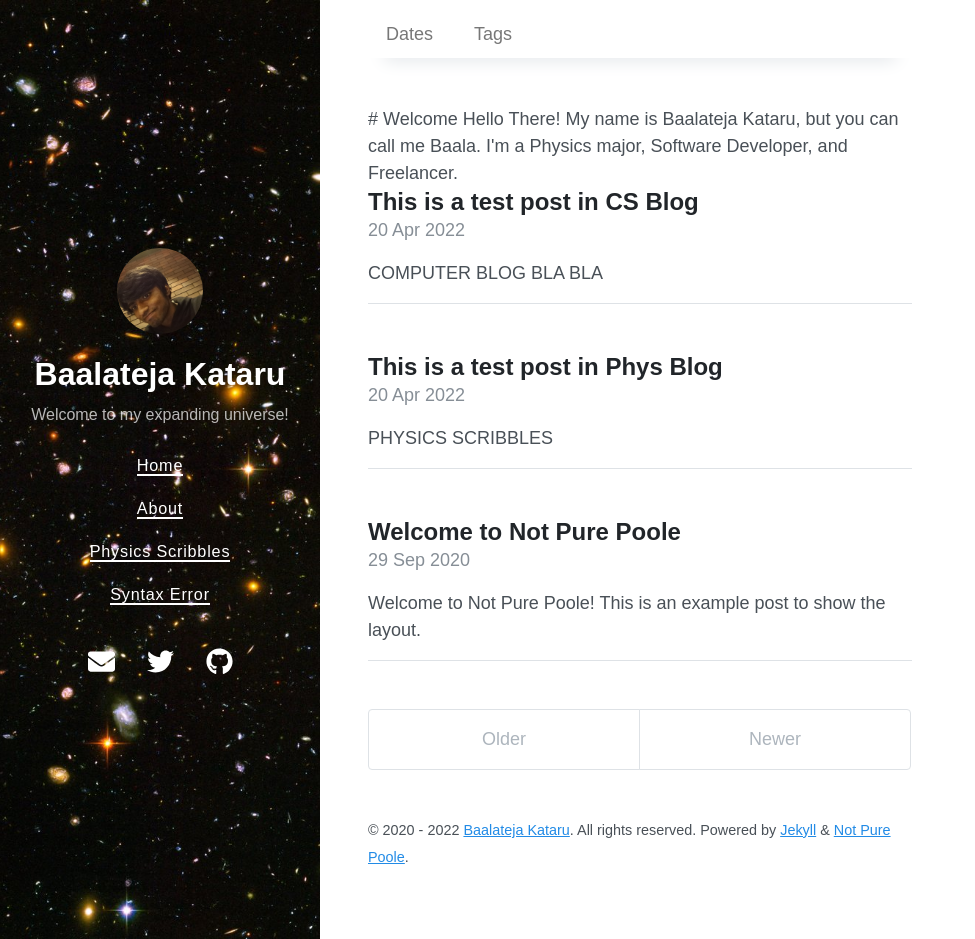
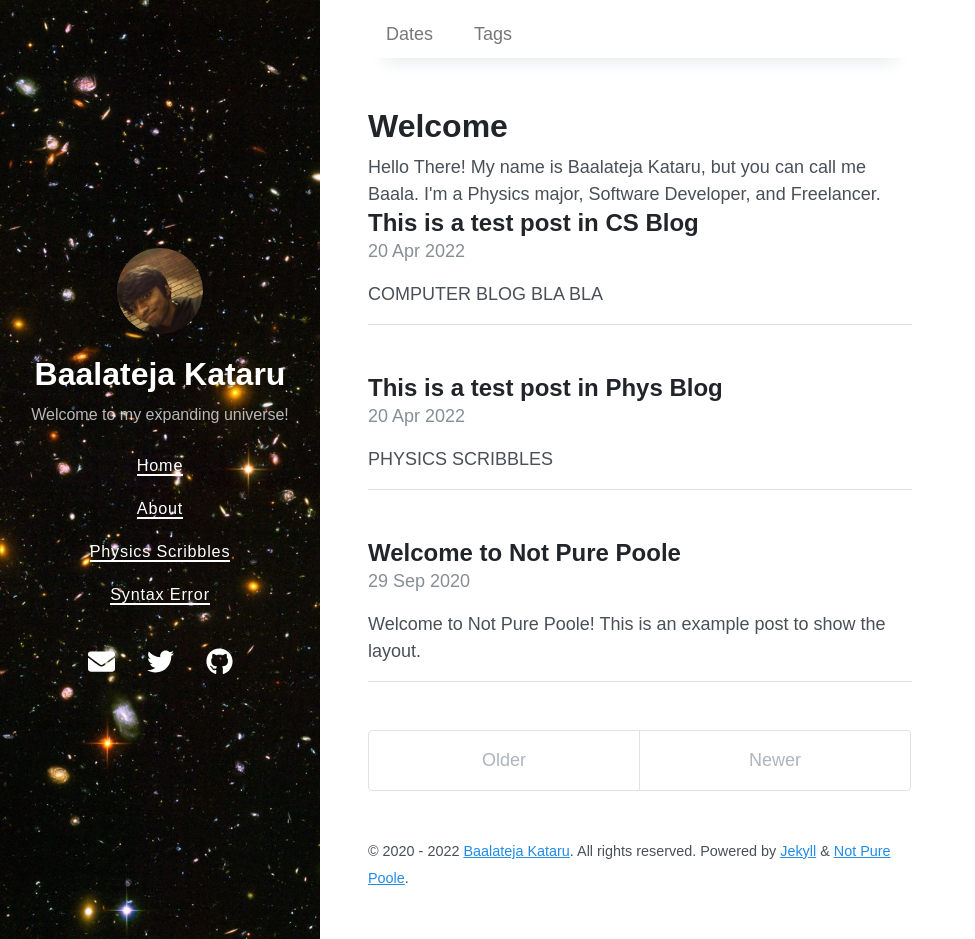
Before and after one commit to BK-Modding/BK-Modding.github.io, a Jekyll site: the page built from index.html, in a window 1280 px wide and 939 px high. Shown: the whole window, without its empty margins (0-975 px from the left). Built offline with Jekyll 4.4.1, drawn with Linux system fonts in a browser that asks for light colours; nearby versions of some CDN libraries; the list of posts is cut into pages by our own code.

Commit message:
Minor tweaks

```diff
--- a/_layouts/blog1.html
+++ b/_layouts/blog1.html
@@ -8,7 +8,7 @@ layout: default
 
 <div class="posts">
   {% for post in paginator.posts %}
-    {%- if post.publishing == "blog1" -%}
+    {% if post.publishing == 'blog1' %}
       <section class="post-entry">
         <h2 class="post-title">
           <a href="{{ post.url | relative_url }}">
@@ -28,7 +28,7 @@ layout: default
 
         <p>{{ post.excerpt | strip_html }}</p>
       </section>
-    {%- endif -%}
+    {% endif %}
 
   {% endfor %}
   {%- if jekyll.environment == "production" and site.disqus -%}
--- a/_layouts/blog2.html
+++ b/_layouts/blog2.html
@@ -8,7 +8,7 @@ layout: default
 
 <div class="posts">
   {% for post in paginator.posts %}
-    {%- if post.publishing == "blog2" -%}
+    {% if post.publishing == 'blog2' %}
       <section class="post-entry">
         <h2 class="post-title">
           <a href="{{ post.url | relative_url }}">
@@ -28,7 +28,7 @@ layout: default
 
         <p>{{ post.excerpt | strip_html }}</p>
       </section>
-    {%- endif -%}
+    {% endif %}
 
   {% endfor %}
 
--- a/index.html
+++ b/index.html
@@ -2,5 +2,5 @@
 layout: home
 ---
 
-# Welcome
+<h1>Welcome</h1>
 Hello There! My name is Baalateja Kataru, but you can call me Baala. I'm a Physics major, Software Developer, and Freelancer.
```
Also changed, not shown: _posts/blog2/2022-04-20-testing-post-numero-dos.md (renamed from _posts/blog2/2022-04-20-testing-post.md).
